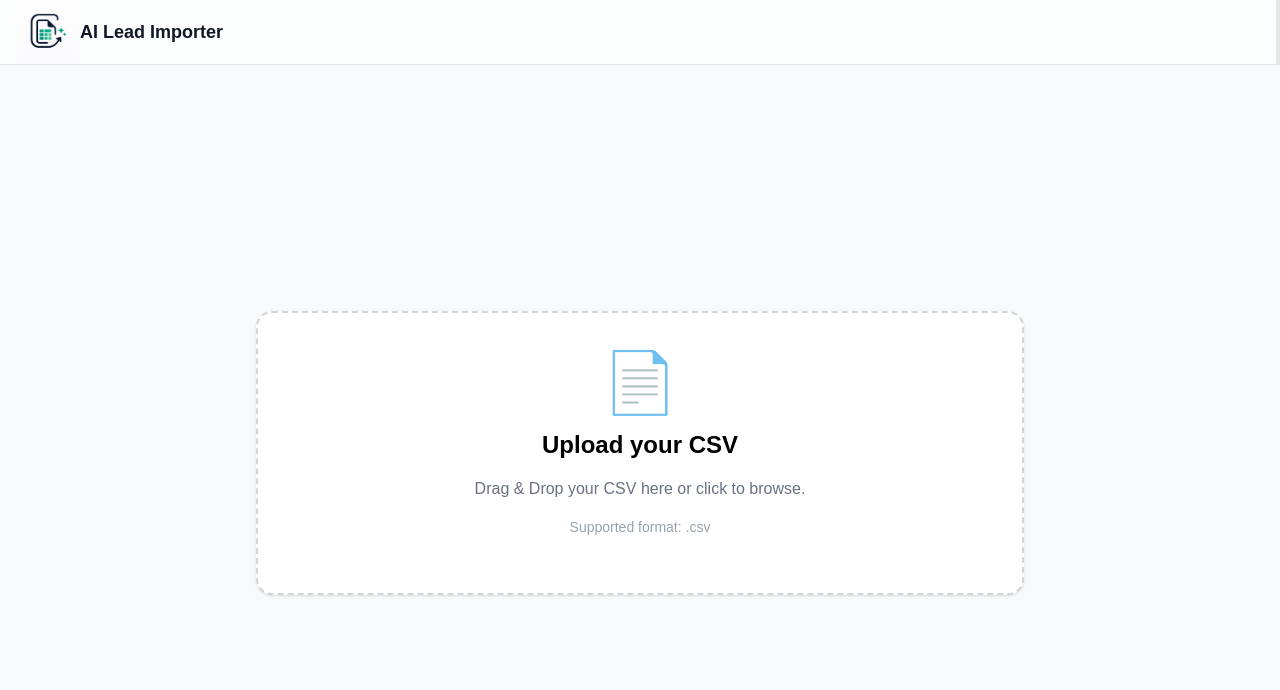
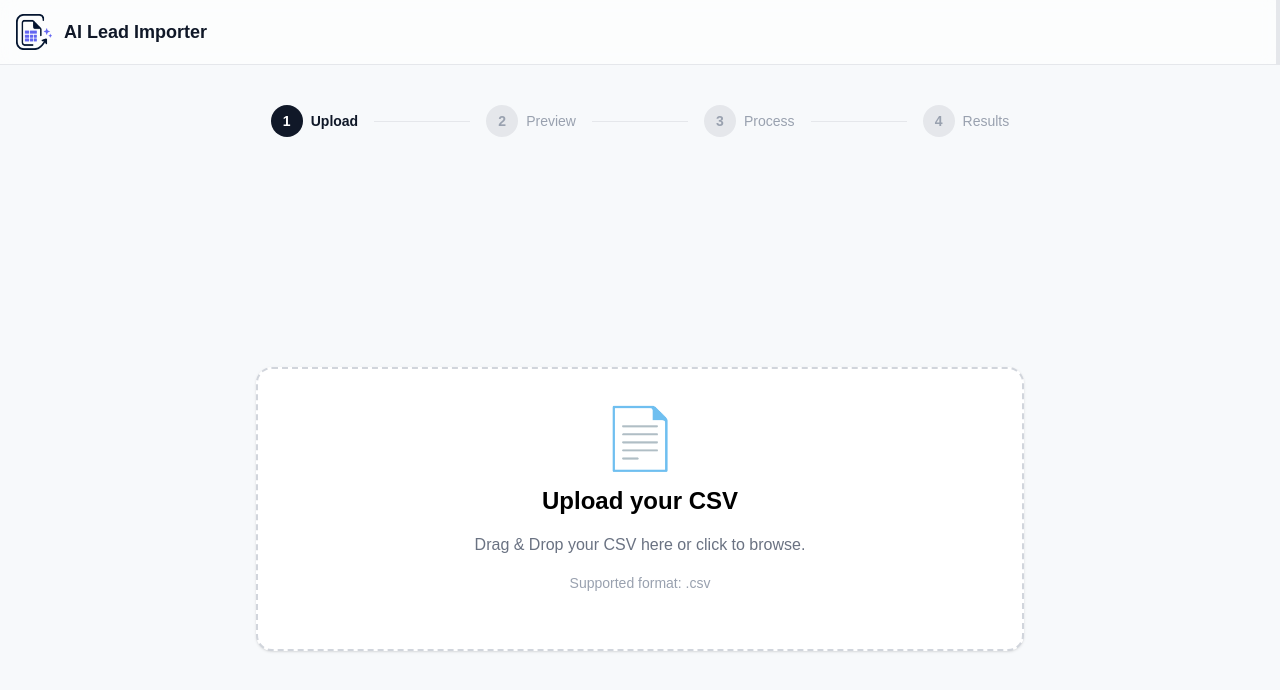
Before and after one commit to Shreyaakatiyar/AI_Lead_Importer, a Next.js app in the folder frontend/: page / in a window 1280 px wide. Shown: the top 690 px of the page. Built offline with nearby package versions, Linux system fonts and the light colour scheme.

Commit message:
Add logo and favicon

```diff
--- a/frontend/app/layout.tsx
+++ b/frontend/app/layout.tsx
@@ -16,7 +16,7 @@ export const metadata: Metadata = {
   title: "AI Lead Importer",
   description: "Generated by create next app",
   icons: {
-    icon: '/logo.png',
+    icon: '/Favicon.png',
   },
 };
 
--- a/frontend/app/page.tsx
+++ b/frontend/app/page.tsx
@@ -3,6 +3,7 @@
 import { useState } from "react";
 import Header from "@/components/Header/Header";
 import UploadBox from "@/components/UploadBox/UploadBox";
+import Stepper, {Step} from "@/components/Stepper/Stepper";
 import { CSVRow } from "@/types/csv";
 import { parseCSV } from "@/lib/csv";
 import PreviewTable from "@/components/PreviewTable/PreviewTable";
@@ -13,6 +14,7 @@ import ResultStats from "@/components/ResultStats/ResultStats";
 import ResultTable from "@/components/ResultTable/ResultTable";
 
 export default function Home() {
+  const [currentStep, setCurrentStep] = useState<Step>("upload");
   const [selectedFile, setSelectedFile] = useState<File | null>(null);
   const [previewRows, setPreviewRows] = useState<CSVRow[]>([]);
   const [crmRecords, setCRMRecords] = useState<CRMRecord[]>([]);
@@ -32,6 +34,7 @@ export default function Home() {
       const rows = await parseCSV(file);
       console.log(rows);
       setPreviewRows(rows);
+      setCurrentStep("preview");
     } catch (error) {
       console.error("Error parsing CSV:", error);
     }
@@ -42,12 +45,14 @@ export default function Home() {
 
     try {
       setLoading(true);
+      setCurrentStep("process");
 
       const result = await uploadCSV(selectedFile);
 
       setCRMRecords(result.records);
 
       setStats(result);
+      setCurrentStep("results");
     } catch (error) {
       console.error(error);
     } finally {
@@ -59,6 +64,7 @@ export default function Home() {
     return (
       <main className="min-h-screen bg-gray-100">
         <div className="mx-auto flex min-h-screen max-w-7xl items-center justify-center px-6 py-12">
+          <Stepper currentStep={currentStep} />
           <Loader />
         </div>
       </main>
@@ -70,6 +76,7 @@ export default function Home() {
       <main className="min-h-screen bg-gray-100">
         <div className="mx-auto flex min-h-screen max-w-7xl flex-col px-6 py-12">
           <Header />
+          <Stepper currentStep={currentStep} />
 
           <ResultStats
             processedRows={stats.processedRows}
@@ -87,6 +94,7 @@ export default function Home() {
   return (
     <main className="min-h-screen bg-background text-text flex flex-col">
       <Header />
+      <Stepper currentStep={currentStep} />
       <div className="flex flex-1 flex-col items-center justify-center gap-8 px-6 py-12">
         <UploadBox onFileSelect={handleFileSelect} />
         {selectedFile && (
--- a/frontend/components/Header/Header.tsx
+++ b/frontend/components/Header/Header.tsx
@@ -5,11 +5,11 @@ export default function Header() {
 
   return (
     <header className="w-full border-b border-gray-200 bg-white/60 backdrop-blur border-r-4">
-      <div className="mx-auto flex h-16 max-w-7xl items-center px-4">
+      <div className="mx-auto flex h-16 max-w-7xl items-center px-4 gap-3">
         <Image
           src={Logo}
           alt="Picture of the author"
-          className='h-16 w-16'
+          className='h-9 w-9'
         />
         <span className="text-lg font-extrabold text-gray-900">AI Lead Importer</span>
       </div>
--- a/frontend/components/Stepper/Stepper.tsx
+++ b/frontend/components/Stepper/Stepper.tsx
@@ -0,0 +1,69 @@
+"use client";
+
+import { Check } from "lucide-react";
+
+export type Step = "upload" | "preview" | "process" | "results";
+
+const steps: { key: Step; label: string }[] = [
+  { key: "upload", label: "Upload" },
+  { key: "preview", label: "Preview" },
+  { key: "process", label: "Process" },
+  { key: "results", label: "Results" },
+];
+
+interface StepperProps {
+  currentStep: Step;
+}
+
+export default function Stepper({ currentStep }: StepperProps) {
+  const currentIndex = steps.findIndex((s) => s.key === currentStep);
+
+  return (
+    <div className="flex items-center justify-center py-10">
+      {steps.map((step, index) => {
+        const isCompleted = index < currentIndex;
+        const isActive = index === currentIndex;
+        const isLast = index === steps.length - 1;
+
+        return (
+          <div key={step.key} className="flex items-center">
+            {/* Circle + label */}
+            <div className="flex items-center gap-2">
+              <div
+                className={`flex h-8 w-8 items-center justify-center rounded-full text-sm font-semibold transition-colors ${
+                  isCompleted
+                    ? "bg-gray-900 text-white"
+                    : isActive
+                    ? "bg-gray-900 text-white"
+                    : "bg-gray-200 text-gray-400"
+                }`}
+              >
+                {isCompleted ? <Check size={16} /> : index + 1}
+              </div>
+              <span
+                className={`text-sm ${
+                  isActive
+                    ? "font-semibold text-gray-900"
+                    : isCompleted
+                    ? "text-gray-700"
+                    : "text-gray-400"
+                }`}
+              >
+                {step.label}
+              </span>
+            </div>
+
+            {/* Connector line */}
+            {!isLast && (
+              <div
+                className={`mx-4 h-px w-24 ${
+                  isCompleted ? "bg-gray-900" : "bg-gray-200"
+                }`}
+              />
+            )}
+          </div>
+        );
+      })}
+    </div>
+  );
+}
```
Also changed, not shown: frontend/public/Favicon.png (added), frontend/public/Logo.png.
